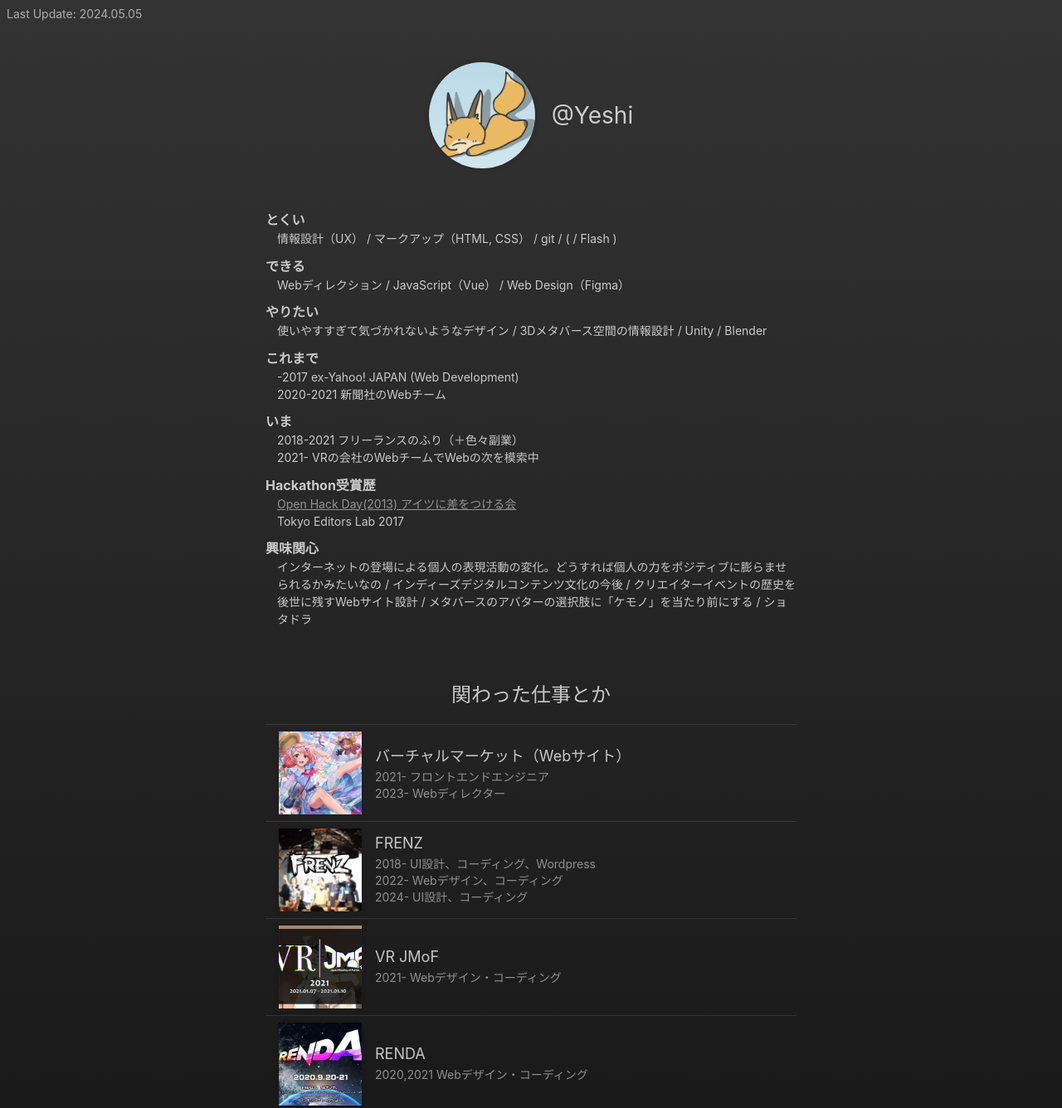
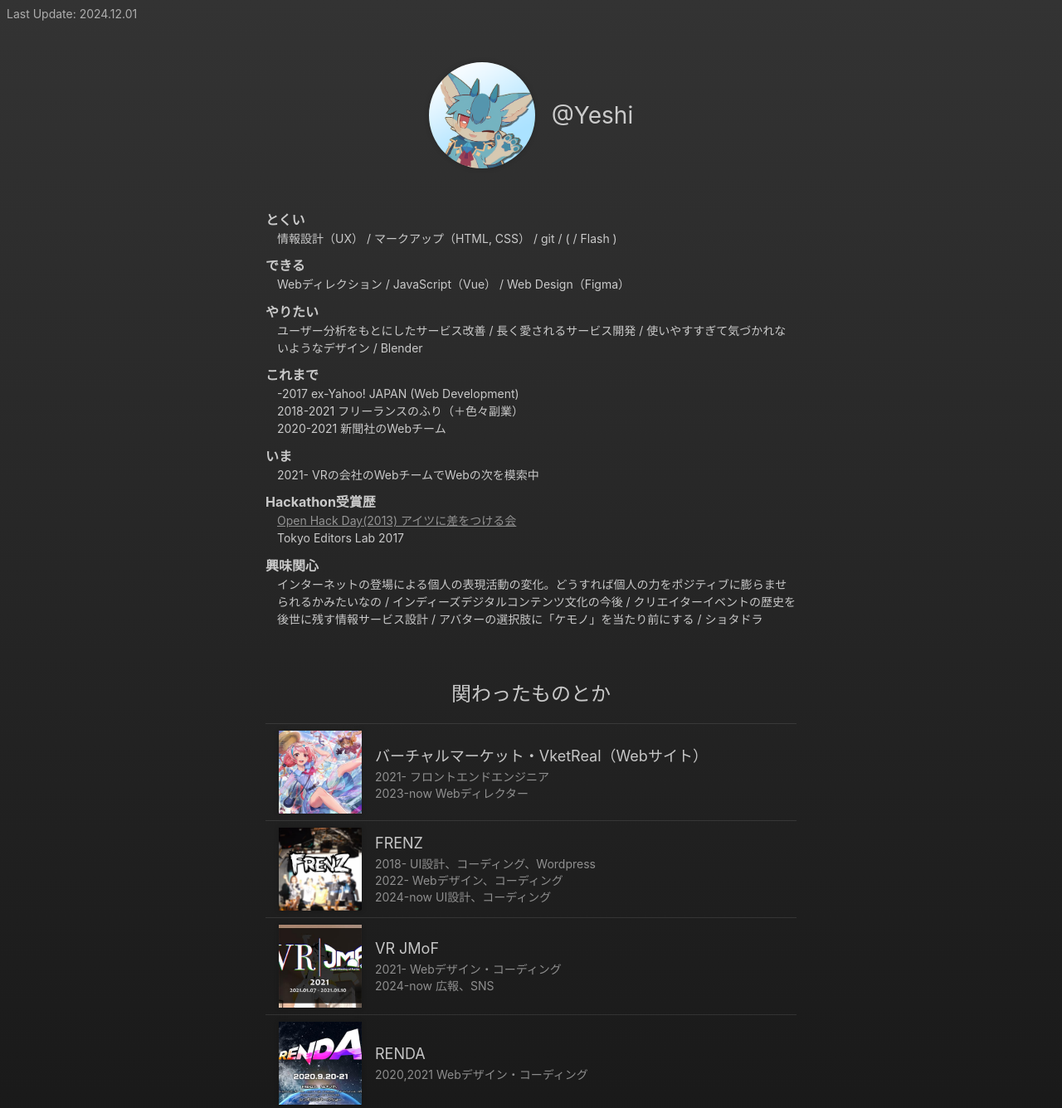
Before and after one commit to Yeshi/my-profile, a plain HTML site: page index.html in a window 1280 px wide. Shown: the top 1336 px of the page at 83% size. Drawn offline with Linux system fonts and the light colour scheme.

Commit message:
update 202412

```diff
--- a/index.html
+++ b/index.html
@@ -11,11 +11,11 @@
 
 <body>
     <header class="header">
-        <div class="date-update">Last Update: 2024.05.05</div>
+        <div class="date-update">Last Update: 2024.12.01</div>
     </header>
     <div class="wrapper">
         <div class="profile-image">
-            <img src="images/my-image.png" alt="" />
+            <img src="images/safilus.png" alt="" />
             <h1>@Yeshi</h1>
         </div>
         <div class="sec portfolio-profile">
@@ -25,12 +25,14 @@
                 <dt>できる</dt>
                 <dd>Webディレクション / JavaScript（Vue） / Web Design（Figma）</dd>
                 <dt>やりたい</dt>
-                <dd>使いやすすぎて気づかれないようなデザイン / 3Dメタバース空間の情報設計 / Unity / Blender</dd>
+                <dd>ユーザー分析をもとにしたサービス改善 / 長く愛されるサービス開発 / 使いやすすぎて気づかれないようなデザイン / Blender</dd>
                 <dt>これまで</dt>
                 <dd>-2017 ex-Yahoo! JAPAN (Web Development)<br />
-                    2020-2021 新聞社のWebチーム</dd>
+                    2018-2021 フリーランスのふり（＋色々副業）<br />
+                    2020-2021 新聞社のWebチーム
+                </dd>
                 <dt>いま</dt>
-                <dd>2018-2021 フリーランスのふり（＋色々副業）<br />
+                <dd>
                     2021- VRの会社のWebチームでWebの次を模索中</dd>
                 <dt>Hackathon受賞歴</dt>
                 <dd>
@@ -40,12 +42,12 @@
                 <dt>興味関心</dt>
                 <dd>
                     インターネットの登場による個人の表現活動の変化。どうすれば個人の力をポジティブに膨らませられるかみたいなの
-                    / インディーズデジタルコンテンツ文化の今後 / クリエイターイベントの歴史を後世に残すWebサイト設計 / メタバースのアバターの選択肢に「ケモノ」を当たり前にする / ショタドラ
+                    / インディーズデジタルコンテンツ文化の今後 / クリエイターイベントの歴史を後世に残す情報サービス設計 / アバターの選択肢に「ケモノ」を当たり前にする / ショタドラ
                 </dd>
             </dl>
         </div>
         <div class="sec portfolio-works">
-            <h2>関わった仕事とか</h2>
+            <h2>関わったものとか</h2>
             <ul class="works-list">
                 <li>
                     <a href="https://event.vket.com" target="_blank">
@@ -53,8 +55,8 @@
                             <img src="images/works-7.jpg" alt="" />
                         </div>
                         <dl class="works-text">
-                            <dt>バーチャルマーケット（Webサイト）</dt>
-                            <dd>2021- フロントエンドエンジニア<br />2023- Webディレクター</dd>
+                            <dt>バーチャルマーケット・VketReal（Webサイト）</dt>
+                            <dd>2021- フロントエンドエンジニア<br />2023-now Webディレクター</dd>
                         </dl>
                     </a>
                 </li>
@@ -66,8 +68,8 @@
                         <dl class="works-text">
                             <dt>FRENZ</dt>
                             <dd>2018- UI設計、コーディング、Wordpress<br />
-                            2022- Webデザイン、コーディング<br />
-                        2024- UI設計、コーディング</dd>
+                                2022- Webデザイン、コーディング<br />
+                                2024-now UI設計、コーディング</dd>
                         </dl>
                     </a>
                 </li>
@@ -78,7 +80,8 @@
                         </div>
                         <dl class="works-text">
                             <dt>VR JMoF</dt>
-                            <dd>2021- Webデザイン・コーディング</dd>
+                            <dd>2021- Webデザイン・コーディング<br />
+                                2024-now 広報、SNS</dd>
                         </dl>
                     </a>
                 </li>
```
Also changed, not shown: images/safilus.png (added).
